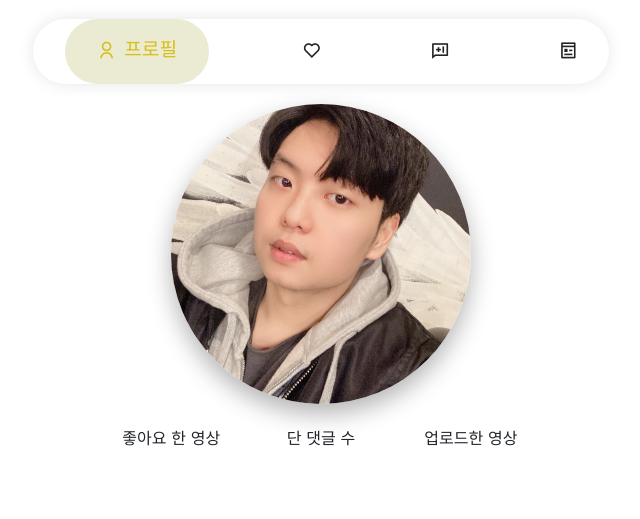
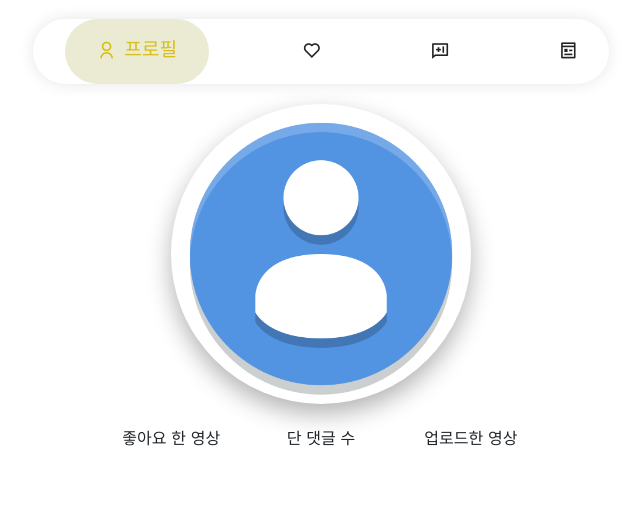
Before and after one commit to urlive123/urlive, a Flask app: template templates/mypage.html in a window 1280 px wide. Shown: the part 281-800 px from the top of the page, without its empty margins (319-959 px from the left). Run offline with Flask 2, Linux system fonts and the light colour scheme; the template is opened without the code that fills it, so the values that code supplies are empty; some libraries are stand-ins or nearby versions.

Commit message:
no message

```diff
--- a/app.py
+++ b/app.py
@@ -14,7 +14,7 @@ ca = certifi.where()
 client = MongoClient('mongodb+srv://test:sparta@cluster0.i3cxp.mongodb.net/Cluster0?retryWrites=true&w=majority', tlsCAFile=ca)
 db = client.test
 
-
+UPLOAD_FOLDER = "../static"
 SECRET_KEY = '5B369D323AAFB548EFA77E38B3922'
 
 ## 홈페이지
@@ -287,6 +287,7 @@ def profile_comment_load():
     return jsonify({'one':one})
 
 
+
 if __name__ == '__main__':
 
     app.run('0.0.0.0', port=5000, debug=True)
--- a/templates/mypage.html
+++ b/templates/mypage.html
@@ -67,7 +67,7 @@
     <div class="wrapper">
       <div class="container">
         <div class="photo-container">
-          <img style="max-width: 100%; max-height: 100%;" src="../static/profileex.jpg" alt="">
+          <img style="max-width: 100%; max-height: 100%;" src="../static/profileex.png" alt="">
         </div>
         <h3 class="profile_title" id="profile_id"></h3>
         <div class="content">
```
Also changed, not shown: static/profileex.jpg (deleted), static/profileex.png (added).
